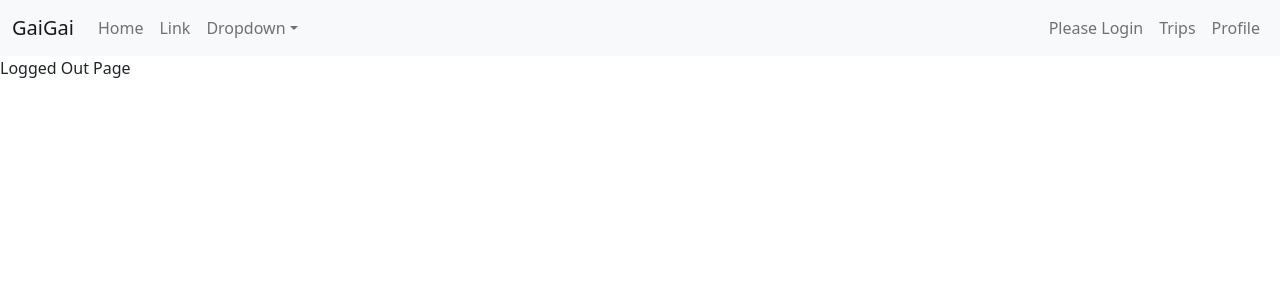
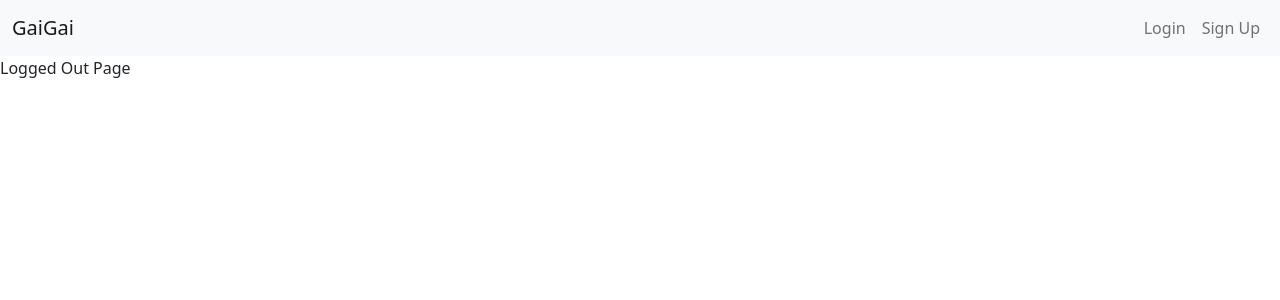
Before and after one commit to ivanleongwm/project4-gaigai-bucketlist, a React (Create React App) app in the folder frontend/: page / in a window 1280 px wide. Shown: the top 300 px of the page. Built offline with nearby package versions, Linux system fonts and the light colour scheme.

Commit message:
added logged out route

```diff
--- a/frontend/src/components/HeaderBar/HeaderBar.jsx
+++ b/frontend/src/components/HeaderBar/HeaderBar.jsx
@@ -8,24 +8,29 @@ function HeaderContainer({loggedInUser}) {
         <div className="header-container">
             <Navbar bg="light" expand="lg">
             <Container>
-                <Navbar.Brand as={Link} to="/">GaiGai</Navbar.Brand>
+                {
+                    loggedInUser ?
+                    <Navbar.Brand as={Link} to="/">{'GaiGai  |  ' + loggedInUser}</Navbar.Brand>
+                    : <Navbar.Brand as={Link} to="/">GaiGai</Navbar.Brand>
+                }
                 <Navbar.Toggle aria-controls="basic-navbar-nav" />
                 <Navbar.Collapse id="basic-navbar-nav">
                 <Nav className="me-auto">
-                    <Nav.Link href="#home">Home</Nav.Link>
-                    <Nav.Link href="#link">Link</Nav.Link>
-                    <NavDropdown title="Dropdown" id="basic-nav-dropdown">
-                    <NavDropdown.Item href="#action/3.1">Action</NavDropdown.Item>
-                    <NavDropdown.Item href="#action/3.2">Another action</NavDropdown.Item>
-                    <NavDropdown.Item href="#action/3.3">Something</NavDropdown.Item>
-                    <NavDropdown.Divider />
-                    <NavDropdown.Item href="#action/3.4">Separated link</NavDropdown.Item>
-                    </NavDropdown>
                 </Nav>
                 <Nav>
-                    <Nav.Link >{loggedInUser ? loggedInUser : "Please Login"}</Nav.Link>
-                    <Nav.Link as={Link} to="people" >Trips</Nav.Link>
-                    <Nav.Link as={Link} to="login" >Profile</Nav.Link>
+                    {
+                        loggedInUser ?
+                        <>
+                        <Nav.Link >Log Out</Nav.Link>
+                        <Nav.Link as={Link} to="/" >Trips</Nav.Link>
+                        <Nav.Link as={Link} to="profile" >Profile</Nav.Link>
+                        </>
+                        :
+                        <>
+                            <Nav.Link as={Link} to="login">Login</Nav.Link>
+                            <Nav.Link as={Link} to="signup">Sign Up</Nav.Link>
+                        </>
+                    }
                 </Nav>
                 </Navbar.Collapse>
             </Container>
@@ -35,3 +40,15 @@ function HeaderContainer({loggedInUser}) {
 }
 
 export default HeaderContainer;
+
+/*
+<Nav.Link href="#home">Home</Nav.Link>
+                    <Nav.Link href="#link">Link</Nav.Link>
+                    <NavDropdown title="Dropdown" id="basic-nav-dropdown">
+                    <NavDropdown.Item href="#action/3.1">Action</NavDropdown.Item>
+                    <NavDropdown.Item href="#action/3.2">Another action</NavDropdown.Item>
+                    <NavDropdown.Item href="#action/3.3">Something</NavDropdown.Item>
+                    <NavDropdown.Divider />
+                    <NavDropdown.Item href="#action/3.4">Separated link</NavDropdown.Item>
+                    </NavDropdown>
+*/
```
